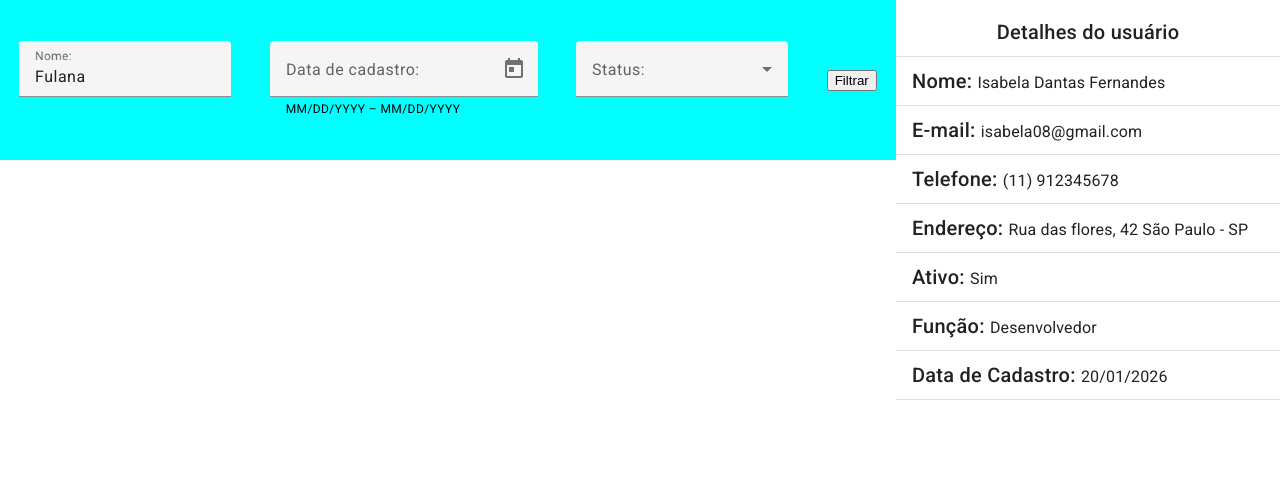
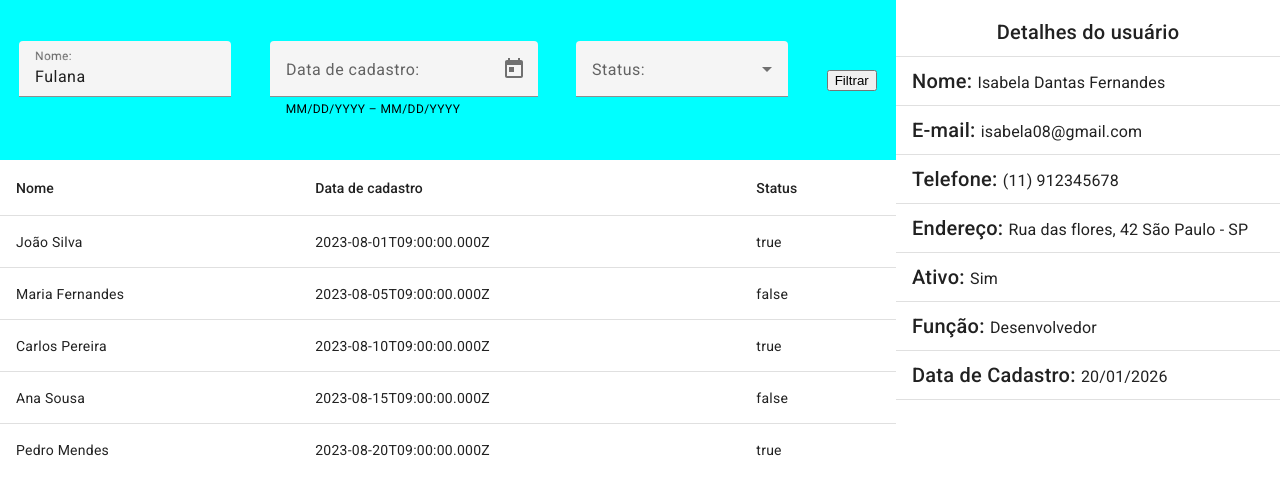
Before and after one commit to pinkiepieisa/Projetos-Angular, an Angular app in the folder projeto_filtro/: page / in a window 1280 px wide. Shown: the top 494 px of the page. Built offline with nearby package versions, Linux system fonts and the light colour scheme.

Commit message:
Layout componente da tabela

```diff
--- a/projeto_filtro/src/app/angular-material/angular-materia.module.ts
+++ b/projeto_filtro/src/app/angular-material/angular-materia.module.ts
@@ -8,6 +8,8 @@
 import { MatDatepickerModule } from "@angular/material/datepicker"
 import { MatSelectModule } from '@angular/material/select';
 import { MatButtonModule } from '@angular/material/button';
+import { MatTableModule } from '@angular/material/table';
+
 
 
 @NgModule(
@@ -21,6 +23,7 @@
             MatNativeDateModule,
             MatSelectModule,
             MatButtonModule,
+            MatTableModule,
 
         ],
         exports: [
@@ -32,6 +35,7 @@
             MatNativeDateModule,
             MatSelectModule,
             MatButtonModule,
+            MatTableModule,
         ],
     }
 )
--- a/projeto_filtro/src/app/app.component.html
+++ b/projeto_filtro/src/app/app.component.html
@@ -9,6 +9,7 @@
 
         <div class="main-left-div">
             <!-- div inferior -->
+             <app-users-list></app-users-list>
         </div>
     </div>
 
--- /dev/null
+++ b/projeto_filtro/src/app/components/users-list/users-list.component.html
@@ -0,0 +1,25 @@
+<div class="user-list">
+    <table mat-table [dataSource]="usersList">
+
+        <!-- Coluna Nome -->
+        <ng-container matColumnDef="name">
+            <th mat-header-cell *matHeaderCellDef> Nome </th>
+            <td mat-cell *matCellDef="let element" class="users-list__item" (click)="onUserSelected(element)" > {{element.nome}} </td>
+        </ng-container>
+
+        <!-- Coluna data de cadastro -->
+        <ng-container matColumnDef="date">
+            <th mat-header-cell *matHeaderCellDef> Data de cadastro </th>
+            <td mat-cell *matCellDef="let element" class="users-list__item" (click)="onUserSelected(element)"> {{element.dataCadastro}} </td>
+        </ng-container>
+
+        <!-- Coluna Status  -->
+        <ng-container matColumnDef="status">
+            <th mat-header-cell *matHeaderCellDef> Status </th>
+            <td mat-cell *matCellDef="let element"class="users-list__item" (click)="onUserSelected(element)"> {{element.ativo}} </td>
+        </ng-container>
+
+        <tr mat-header-row *matHeaderRowDef="displayedColumns"></tr>
+        <tr mat-row *matRowDef="let row; columns: displayedColumns;"></tr>
+    </table>
+</div>
--- /dev/null
+++ b/projeto_filtro/src/app/components/users-list/users-list.component.scss
@@ -0,0 +1,11 @@
+.users-list {
+
+    width: 100%;
+    height: 100%;
+    padding: 20px;
+
+    &__item{
+        cursor: pointer;
+    }
+
+}
--- /dev/null
+++ b/projeto_filtro/src/app/components/users-list/users-list.component.ts
@@ -0,0 +1,19 @@
+import { Component } from '@angular/core';
+import { UserList } from 'src/app/data/users-list';
+import { IUser } from 'src/app/interfaces/user/user.interface';
+
+@Component({
+  selector: 'app-users-list',
+  templateUrl: './users-list.component.html',
+  styleUrls: ['./users-list.component.scss']
+})
+export class UsersListComponent {
+
+  usersList: IUser[] = UserList;
+  displayedColumns: string[] = ['name', 'date', 'status'];
+
+  onUserSelected(user: IUser) {
+    console.log('user', user);
+
+  }
+}
```
Also changed, not shown: projeto_filtro/src/app/components/components.module.ts (+6 -5 lines), 1 other file (tests, documents, lock files or other folders).
